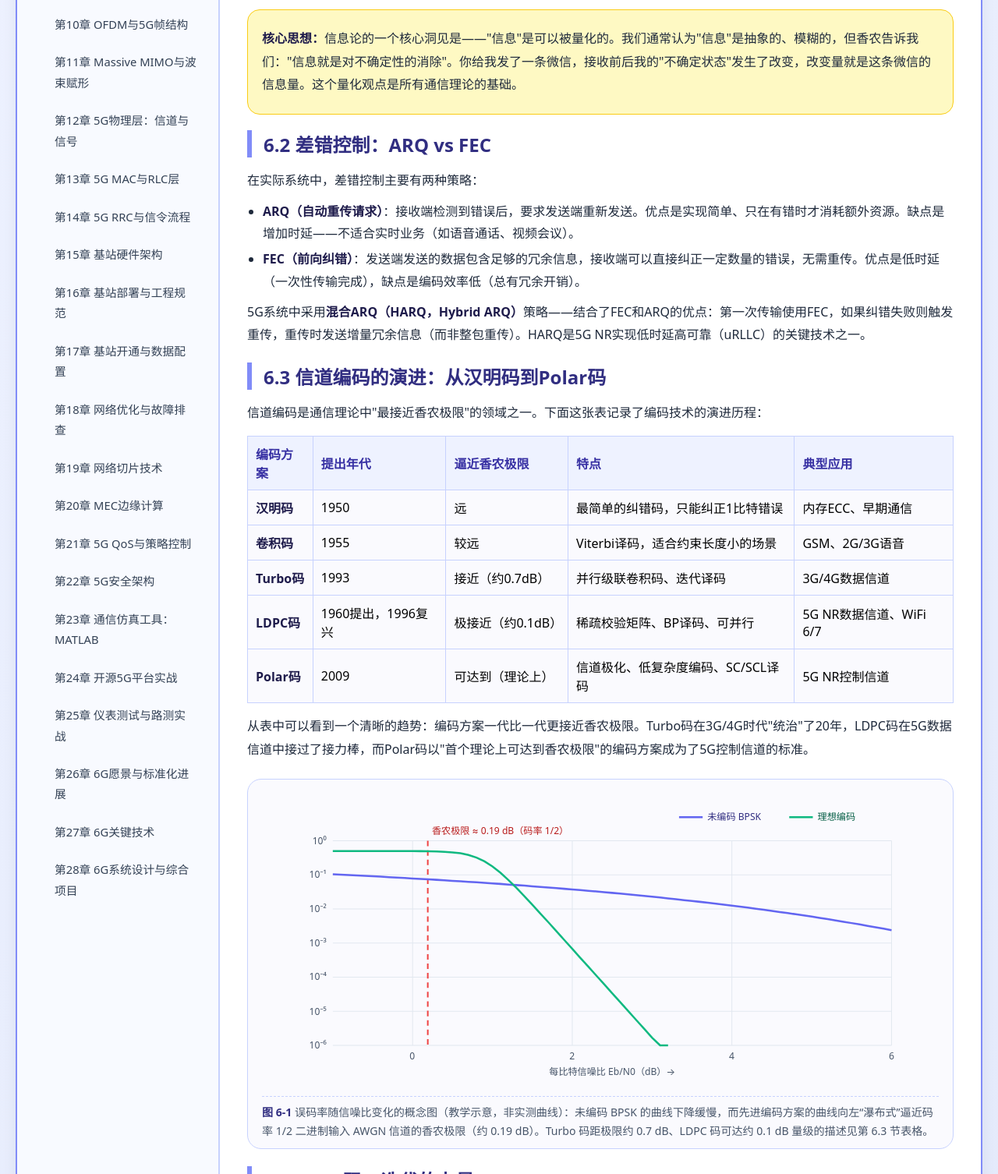
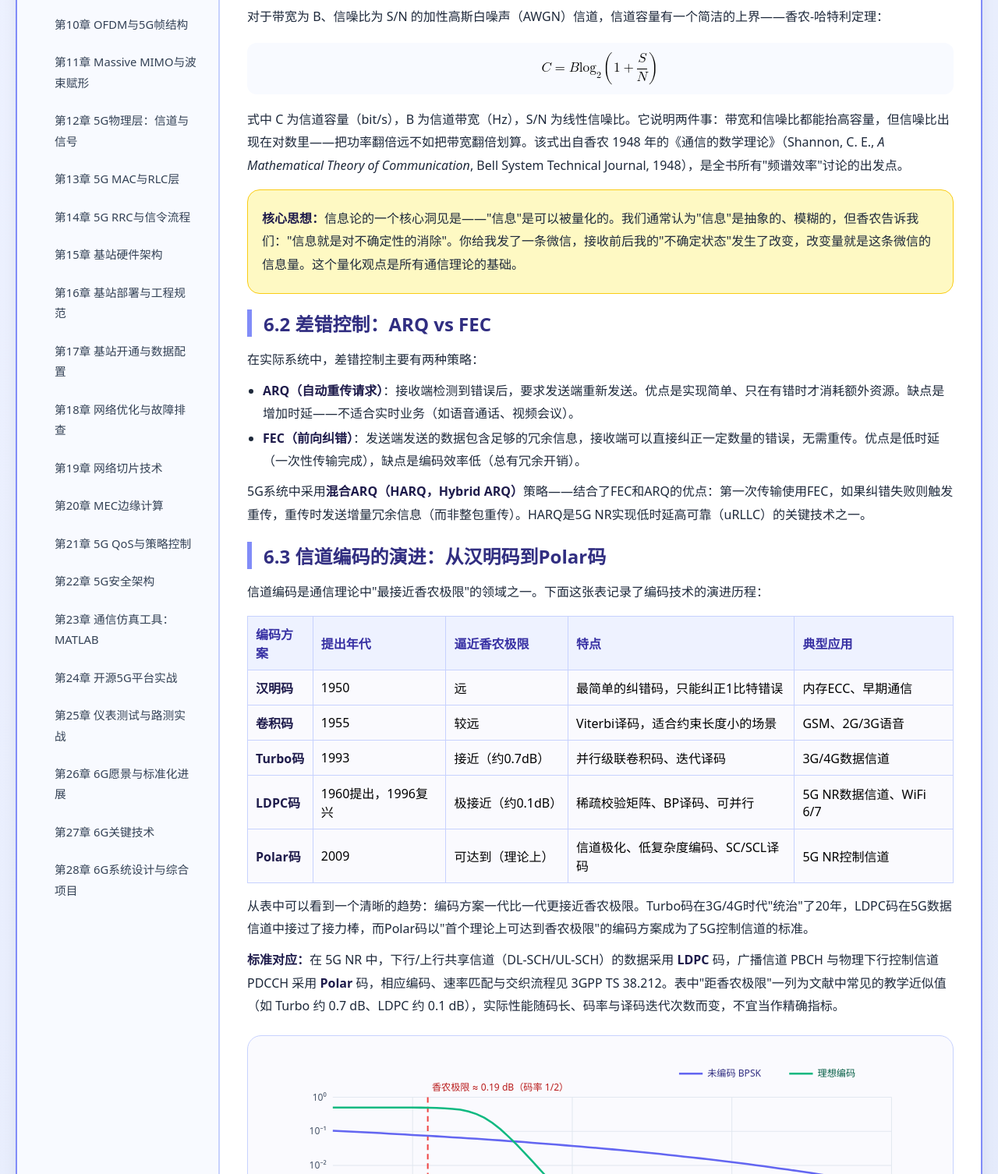
Before and after one commit to 1998x-stack/communication-engineering-tutorial, a plain HTML site: page 06.html in a window 1280 px wide. Shown: the part 577-2083 px from the top of the page at 78% size. Drawn offline with Linux system fonts and the light colour scheme.

Commit message:
feat(communication-engineering-tutorial): 第6章补充香农-哈特利容量公式与3GPP编码标准出处

```diff
--- a/06.html
+++ b/06.html
@@ -68,6 +68,20 @@
             <li><strong>信道容量</strong>：互信息的最大值。香农证明了：只要传输速率低于信道容量，就<strong>存在</strong>一种编码方案可以实现任意小的误码率——这就是香农第二定理，也被称为"信道编码定理"。</li>
         </ul>
 
+        <p>对于带宽为 B、信噪比为 S/N 的加性高斯白噪声（AWGN）信道，信道容量有一个简洁的上界——香农-哈特利定理：</p>
+
+        <div class="math-equation">
+            <div class="math-scroll" data-math-scroll tabindex="0" role="region" aria-label="香农-哈特利信道容量公式，可横向滚动">
+                <math display="block" aria-label="信道容量 C 等于带宽 B 乘以 1 加信噪比 S 除以 N 之和的以二为底的对数">
+                    <mi>C</mi><mo>=</mo><mi>B</mi>
+                    <msub><mi>log</mi><mn>2</mn></msub>
+                    <mrow><mo>(</mo><mn>1</mn><mo>+</mo><mfrac><mi>S</mi><mi>N</mi></mfrac><mo>)</mo></mrow>
+                </math>
+            </div>
+        </div>
+
+        <p>式中 C 为信道容量（bit/s），B 为信道带宽（Hz），S/N 为线性信噪比。它说明两件事：带宽和信噪比都能抬高容量，但信噪比出现在对数里——把功率翻倍远不如把带宽翻倍划算。该式出自香农 1948 年的《通信的数学理论》（Shannon, C. E., <em>A Mathematical Theory of Communication</em>, Bell System Technical Journal, 1948），是全书所有"频谱效率"讨论的出发点。</p>
+
         <div class="highlight">
             <p><strong>核心思想：</strong>信息论的一个核心洞见是——"信息"是可以被量化的。我们通常认为"信息"是抽象的、模糊的，但香农告诉我们："信息就是对不确定性的消除"。你给我发了一条微信，接收前后我的"不确定状态"发生了改变，改变量就是这条微信的信息量。这个量化观点是所有通信理论的基础。</p>
         </div>
@@ -137,6 +151,8 @@
         </table>
 
         <p>从表中可以看到一个清晰的趋势：编码方案一代比一代更接近香农极限。Turbo码在3G/4G时代"统治"了20年，LDPC码在5G数据信道中接过了接力棒，而Polar码以"首个理论上可达到香农极限"的编码方案成为了5G控制信道的标准。</p>
+
+        <p><strong>标准对应：</strong>在 5G NR 中，下行/上行共享信道（DL-SCH/UL-SCH）的数据采用 <strong>LDPC</strong> 码，广播信道 PBCH 与物理下行控制信道 PDCCH 采用 <strong>Polar</strong> 码，相应编码、速率匹配与交织流程见 3GPP TS 38.212。表中"距香农极限"一列为文献中常见的教学近似值（如 Turbo 约 0.7 dB、LDPC 约 0.1 dB），实际性能随码长、码率与译码迭代次数而变，不宜当作精确指标。</p>
 
         <figure>
         <svg role="img" aria-labelledby="fig-ber-title fig-ber-desc" viewBox="0 0 860 375" xmlns="http://www.w3.org/2000/svg">
```
